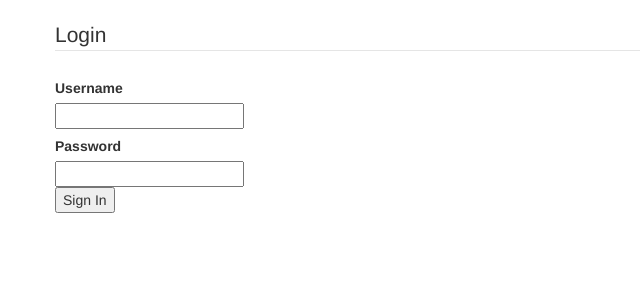
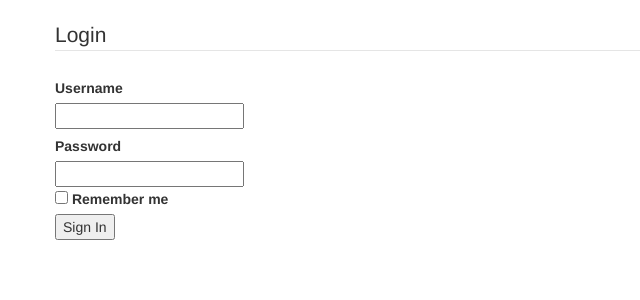
Before and after one commit to mrb101/Flask-Sauce, a Python web app: template app/templates/authentication/login.html in a window 1280 px wide. Shown: the part 52-352 px from the top of the page, without its empty margins (0-640 px from the left). Run offline with Jinja, Linux system fonts and the light colour scheme; the template is opened without the code that fills it, so the values that code supplies are empty, except form fields; tables that the repository leaves empty hold one stand-in row (values such as "Sample post"); form fields are guessed from the names that the template uses; some libraries are stand-ins or nearby versions.

Commit message:
adds remember me to the login form and template

```diff
--- a/app/authentication/forms.py
+++ b/app/authentication/forms.py
@@ -13,4 +13,5 @@
 class LoginForm(Form):
     username = StringField('User Name', validators=[Required(), Length(1, 64)])
     password = PasswordField('Password', validators=[Required()])
+    remember_me = BooleanField('Keep me logged in')
     submit = SubmitField('Sign In')
--- a/app/templates/authentication/login.html
+++ b/app/templates/authentication/login.html
@@ -24,6 +24,7 @@
                               {{ form.password }}
                         </div>
                     </div>
+                    {{ form.remember_me }} {{ form.remember_me.label }}
                     <div class="control-group">
                         <!-- Button -->
                         <div class="controls">
```
